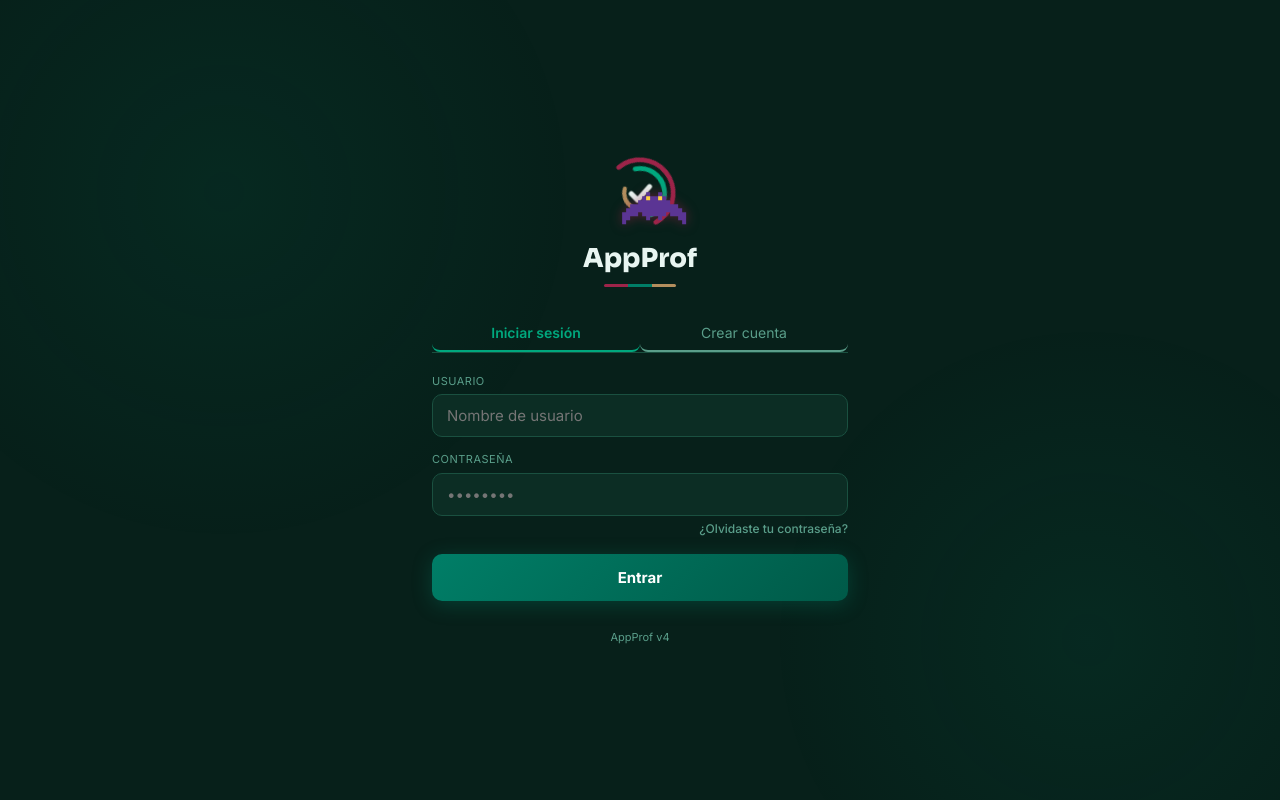
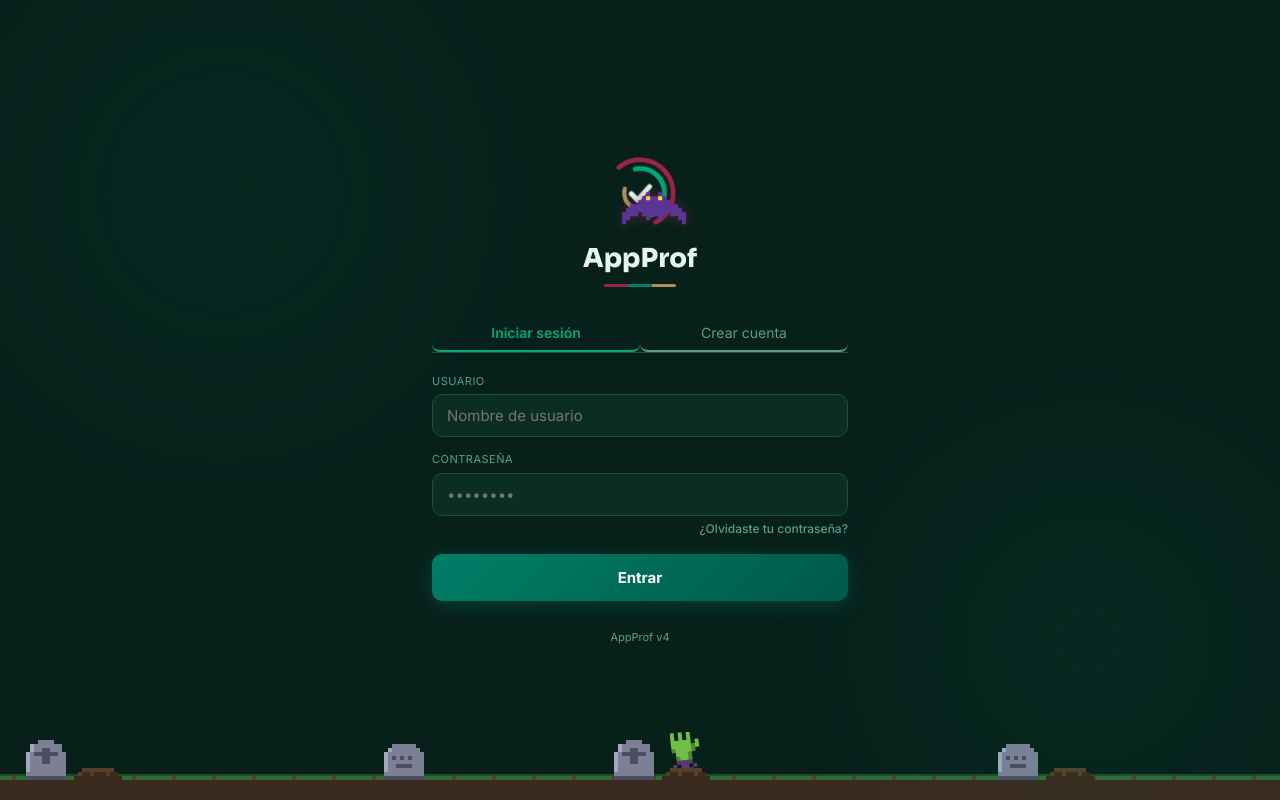
Before and after one commit to gr3t4/profV2, a React (Vite) app: page / in a window 1280 px wide. Built offline with nearby package versions, Linux system fonts and the light colour scheme.

Commit message:
Cementerio 8 bits con manos de zombi en el inicio de sesión (temporada, hasta el 10 de noviembre de 2026)
Co-Authored-By: Claude Opus 5.5 <noreply@anthropic.com>
Claude-Session: https://claude.ai/code/session_01Ak1Vewapf2iBs4o84LjzZE

```diff
--- a/src/components/AuthScreen.jsx
+++ b/src/components/AuthScreen.jsx
@@ -2,6 +2,7 @@ import { useState } from "react";
 import { GlobalStyles, BrandMark } from "./Shared";
 import { BRAND } from "../lib/constants";
 import PixelBat from "./PixelBat";
+import PixelGraveyard from "./PixelGraveyard";
 
 const T = {
   bg:"#07201a", surface:"#0c2d24", card:"#0f3529", border:"#1a5040",
@@ -19,6 +20,7 @@ function Screen({ children }) {
     }}>
       <GlobalStyles/>
       <PixelBat/>
+      <PixelGraveyard/>
       <div style={{position:"fixed",top:"-20%",left:"-10%",width:"55vw",height:"55vw",borderRadius:"50%",background:`radial-gradient(circle,${T.glow1} 0%,transparent 70%)`,pointerEvents:"none",zIndex:0}}/>
       <div style={{position:"fixed",bottom:"-20%",right:"-10%",width:"50vw",height:"50vw",borderRadius:"50%",background:`radial-gradient(circle,${T.glow2} 0%,transparent 70%)`,pointerEvents:"none",zIndex:0}}/>
       <div style={{
--- a/src/components/PixelBat.jsx
+++ b/src/components/PixelBat.jsx
@@ -1,9 +1,7 @@
-import { today } from "../lib/constants";
+import { halloweenActive } from "../lib/season";
 
 // Murciélago 8 bits que cruza volando la pantalla de inicio de sesión.
 // Decoración de temporada: se muestra solo hasta el 10 de noviembre de 2026.
-const BAT_SEASON_END = "2026-11-10";
-const batSeasonActive = () => today() <= BAT_SEASON_END;
 
 // Cuadrícula de 16 × 8 "píxeles": # = cuerpo/alas, o = ojos
 const FRAME_UP = [
@@ -37,7 +35,7 @@ function Frame({ rows, className }) {
 }
 
 export default function PixelBat() {
-  if (!batSeasonActive()) return null;
+  if (!halloweenActive()) return null;
   return (
     <div aria-hidden="true" style={{position:"fixed",inset:0,pointerEvents:"none",zIndex:2,overflow:"hidden"}}>
       <style>{`
--- /dev/null
+++ b/src/components/PixelGraveyard.jsx
@@ -0,0 +1,122 @@
+import { halloweenActive } from "../lib/season";
+
+// Cementerio 8 bits en la parte de abajo del inicio de sesión: lápidas, tierra
+// y manos de zombi que salen de las tumbas. Temporada hasta el 10 de noviembre.
+const P = 4; // tamaño de cada "píxel" en px
+
+const COLORS = {
+  "#": "#7d7f96", // piedra
+  "l": "#a3a6bd", // brillo de la piedra
+  "d": "#4b4d63", // cruz / sombra
+  "g": "#6fbf4a", // piel de zombi
+  "G": "#4a8a32", // sombra de piel
+  "s": "#5b3a6e", // manga rota
+  "e": "#3b2a1e", // tierra
+  "E": "#56402c", // tierra clara
+};
+
+const TOMB = [
+  "...####...",
+  ".l#######.",
+  ".l##dd###.",
+  "l#dddddd##",
+  "l###dd####",
+  "l###dd####",
+  "l#########",
+  "l#########",
+  "##########",
+  "dddddddddd",
+];
+
+const TOMB_ROUND = [
+  "..######..",
+  ".l#######.",
+  "l#########",
+  "l#d#d#d###",
+  "l#########",
+  "l##dddd###",
+  "l#########",
+  "##########",
+  "dddddddddd",
+];
+
+const HAND = [
+  ".g.g.g..",
+  ".g.g.g..",
+  ".ggggg.g",
+  ".gggggGg",
+  ".GggggG.",
+  "..gggG..",
+  "..GggG..",
+  "..ssss..",
+  ".s.ss.s.",
+  "..ssss..",
+];
+
+const MOUND = [
+  "..EEEEEEEE..",
+  ".EeeEeeeEee.",
+  "eeeeeeeeeeee",
+];
+
+function Sprite({ rows, style, className }) {
+  const w = rows[0].length, h = rows.length;
+  return (
+    <svg className={className} width={w * P} height={h * P} viewBox={`0 0 ${w} ${h}`} shapeRendering="crispEdges" style={{display:"block",...style}}>
+      {rows.flatMap((row, y) => [...row].map((c, x) => c === "." ? null :
+        <rect key={`${x}-${y}`} x={x} y={y} width="1" height="1" fill={COLORS[c]}/>))}
+    </svg>
+  );
+}
+
+// Tumbas: posición horizontal (%), tipo de lápida y si tiene mano (con retraso de animación)
+const GRAVES = [
+  { left: "2%",  tomb: TOMB,       hand: 0.0 },
+  { left: "30%", tomb: TOMB_ROUND, hand: null },
+  { left: "48%", tomb: TOMB,       hand: 2.2 },
+  { left: "78%", tomb: TOMB_ROUND, hand: 4.1 },
+];
+
+export default function PixelGraveyard() {
+  if (!halloweenActive()) return null;
+  const ground = 6 * P; // alto de la franja de tierra
+  return (
+    <div aria-hidden="true" style={{position:"fixed",left:0,right:0,bottom:0,height:120,pointerEvents:"none",zIndex:0,overflow:"hidden"}}>
+      <style>{`
+        .gy-hand{animation:gyRise 6.5s ease-in-out infinite;transform:translateY(${HAND.length * P}px);}
+        @keyframes gyRise{
+          0%,18%{transform:translateY(${HAND.length * P}px) rotate(0);}
+          32%{transform:translateY(${2 * P}px) rotate(-6deg);}
+          40%{transform:translateY(0) rotate(7deg);}
+          48%{transform:translateY(0) rotate(-7deg);}
+          56%{transform:translateY(0) rotate(6deg);}
+          64%{transform:translateY(${P}px) rotate(0);}
+          80%,100%{transform:translateY(${HAND.length * P}px) rotate(0);}
+        }
+        @media (prefers-reduced-motion: reduce){ .gy-hand{animation:none;transform:translateY(${3 * P}px);} }
+      `}</style>
+
+      {/* Tierra con pasto pixelado */}
+      <div style={{position:"absolute",left:0,right:0,bottom:0,height:ground,
+        background:`linear-gradient(#2f6b3a 0 ${P}px, #3b2a1e ${P}px 100%)`,
+        boxShadow:"0 -2px 0 #1f4a28"}}/>
+      <div style={{position:"absolute",left:0,right:0,bottom:ground - P,height:P,
+        backgroundImage:`repeating-linear-gradient(90deg, transparent 0 ${3*P}px, #56402c ${3*P}px ${4*P}px, transparent ${4*P}px ${9*P}px, #2f6b3a ${9*P}px ${10*P}px)`}}/>
+
+      {GRAVES.map((g, i) => (
+        <div key={i} style={{position:"absolute",left:g.left,bottom:ground - P,display:"flex",alignItems:"flex-end",gap:P * 2}}>
+          <Sprite rows={g.tomb}/>
+          {g.hand !== null && (
+            <div style={{position:"relative",width:MOUND[0].length * P,height:(HAND.length + MOUND.length) * P}}>
+              {/* La mano sale de debajo de la tierra: el contenedor recorta lo que queda abajo */}
+              <div style={{position:"absolute",left:2 * P,bottom:MOUND.length * P - P,width:HAND[0].length * P,height:HAND.length * P,overflow:"hidden"}}>
+                <Sprite rows={HAND} className="gy-hand" style={{animationDelay:`${g.hand}s`,transformOrigin:"50% 100%"}}/>
+              </div>
+              <Sprite rows={MOUND} style={{position:"absolute",left:0,bottom:0}}/>
+            </div>
+          )}
+        </div>
+      ))}
+    </div>
+  );
+}
--- /dev/null
+++ b/src/lib/season.js
@@ -0,0 +1,6 @@
+import { today } from "./constants";
+
+// Decoración de temporada (Halloween / Día de Muertos) en el inicio de sesión.
+// Se muestra solo hasta esta fecha (hora de México); después desaparece sola.
+export const HALLOWEEN_END = "2026-11-10";
+export const halloweenActive = () => today() <= HALLOWEEN_END;
```
